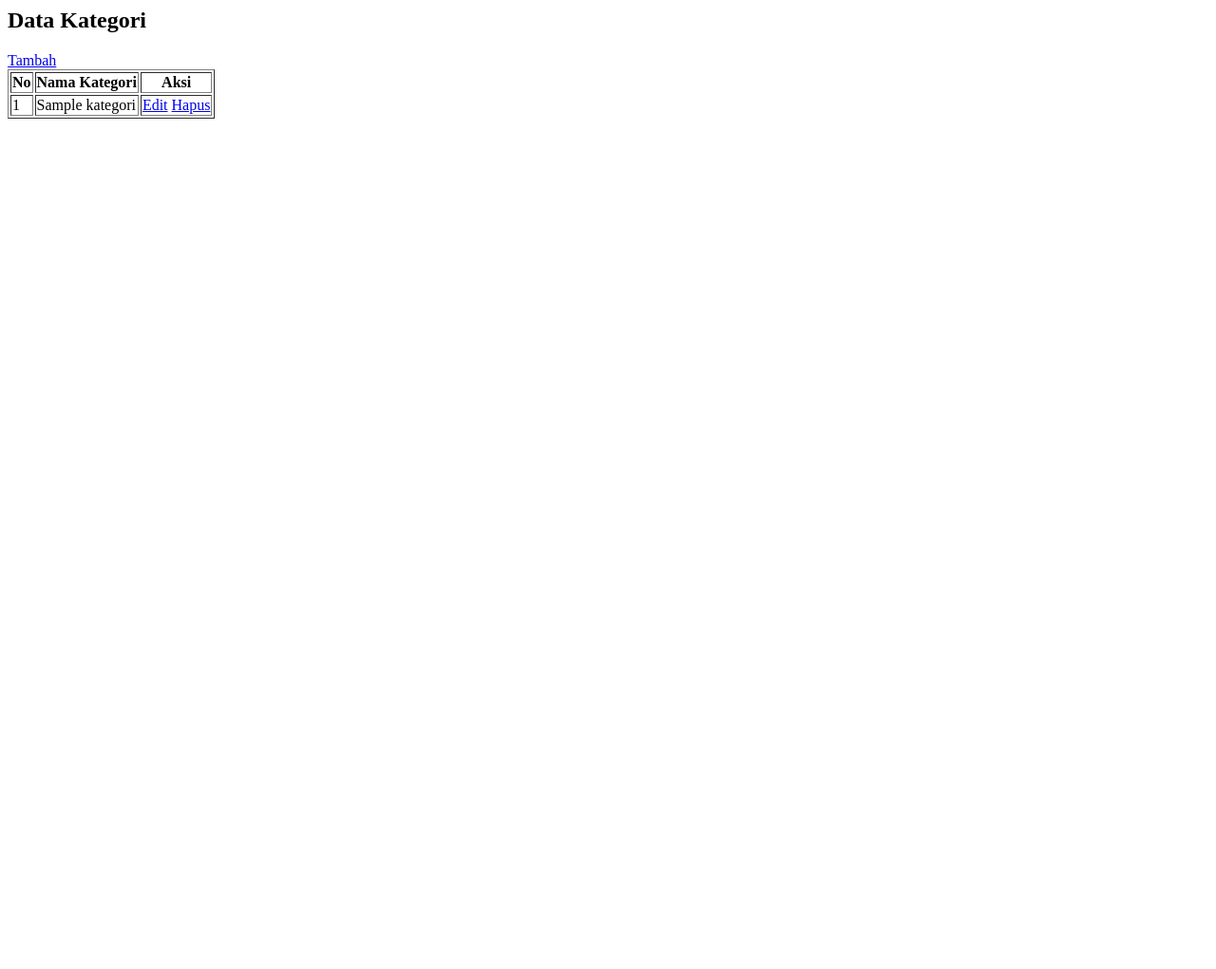
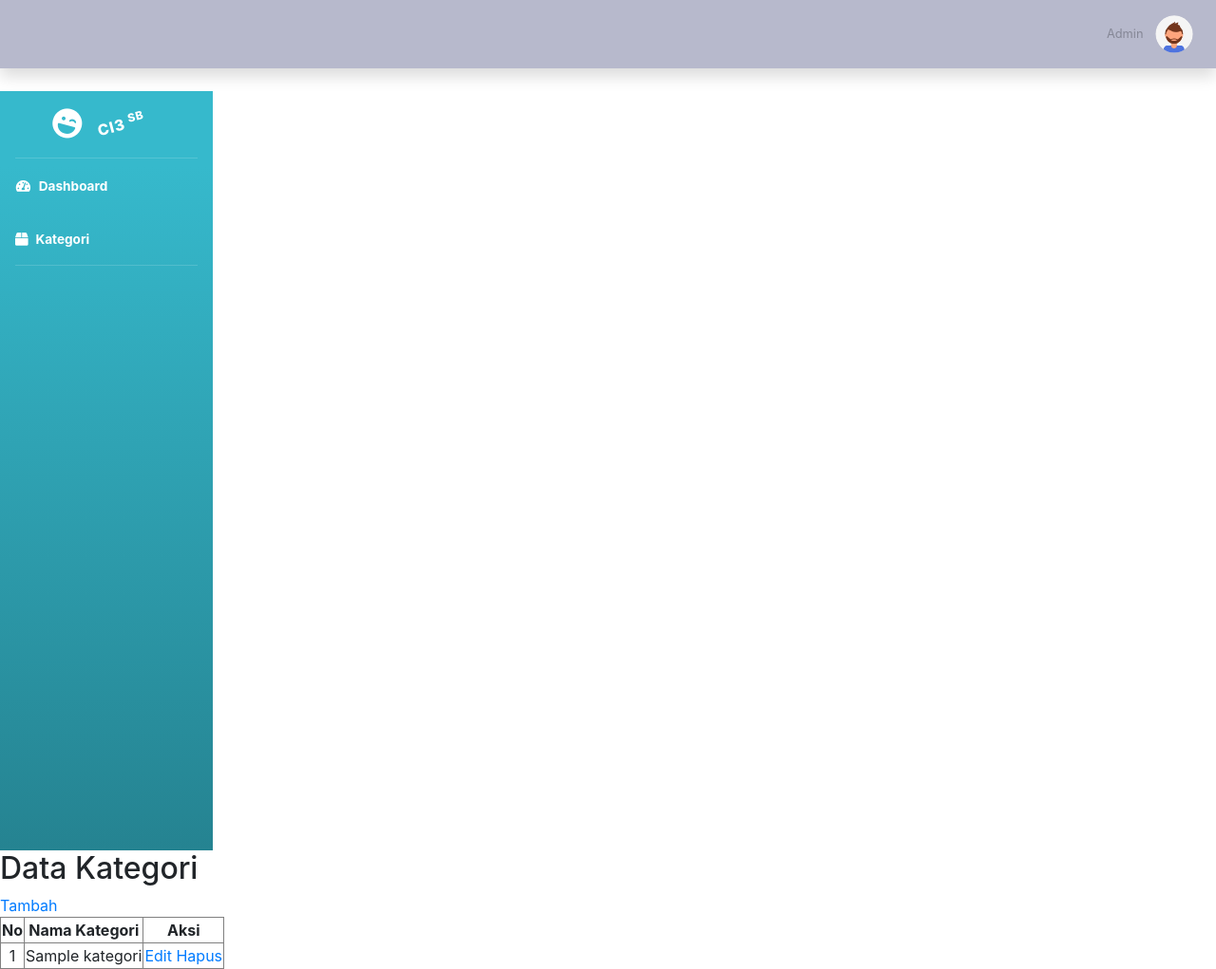
Before and after one commit to fhendayati/FitrianaHendayatiCA24, a CodeIgniter app: page /database/kategori in a window 1280 px wide. Shown: the whole page at 95% size. Before the commit the page ends 125 px from the top, so only its background shows below. Run offline with CodeIgniter, Linux system fonts and the light colour scheme; tables that the repository leaves empty or names only in its code hold one stand-in row (values such as "Sample post"); some libraries are stand-ins or nearby versions.

Commit message:
template2

```diff
--- a/application/controllers/kategori.php
+++ b/application/controllers/kategori.php
@@ -12,7 +12,11 @@ class kategori extends CI_Controller {
     public function index()
     {
         $data['kategori'] = $this->kategori_model->get_all();
+        $this->load->view('templates/header', $data);
+        $this->load->view('templates/topbar', $data);
+        $this->load->view('templates/sidebar', $data);
         $this->load->view('kategori/index', $data);
+        $this->load->view('templates/footer', $data);
     }
 
     public function tambah()
--- a/application/views/kategori/index.php
+++ b/application/views/kategori/index.php
@@ -3,7 +3,7 @@
 <a href="<?= site_url('kategori/tambah'); ?>">Tambah</a>
 
 <table border="1">
-    <tr>
+    <tr align="center">
         <th>No</th>
         <th>Nama Kategori</th>
         <th>Aksi</th>
@@ -11,9 +11,9 @@
 
     <?php $no=1; foreach($kategori as $k): ?>
     <tr>
-        <td><?= $no++; ?></td>
+        <td align="center"><?= $no++; ?></td>
         <td><?= $k->nama_kategori; ?></td>
-        <td>
+        <td align="center">
             <a href="<?= site_url('kategori/edit/'.$k->id); ?>">Edit</a>
             <a href="<?= site_url('kategori/hapus/'.$k->id); ?>" onclick="return confirm('Yakin?')">Hapus</a>
         </td>
--- /dev/null
+++ b/application/views/templates/footer.php
@@ -0,0 +1,10 @@
+</div>
+</div>
+</div>
+
+<script src="<?= base_url('assets/vendor/jquery/jquery.min.js');?>"></script>
+<script src="<?= base_url('assets/vendor/bootstrap/js/bootstrap.bundle.min.js');?>"></script>
+<script src="<?= base_url('assets/js/sb-admin.min.js');?>"></script>
+
+</body>
+</html>
--- /dev/null
+++ b/application/views/templates/header.php
@@ -0,0 +1,17 @@
+<!DOCTYPE html>
+<html lang="en">
+    <head>
+        <meta charset="utf-8">
+        <title>Perpustakaan - CI3 SB admin</title>
+        <link href="<?= base_url('assets/vendor/fontawesome-free/css/all.min.css') ?>" rel="stylesheet">
+            <link href="<?= base_url('assets/css/sb-admin-2.min.css') ?>" rel="stylesheet">
+                <link href="<?= base_url('assets/vendor/bootstrap/css/bootstrap.min.css') ?>" rel="stylesheet">
+    </head>
+    <body id="page-top">
+        <div id="wrapper">
+            <div id="content-wrapper" class="d-flex flex-column">
+                <div id="content">
+                </div>
+            </div>
+        </div>
+    </body>
--- /dev/null
+++ b/application/views/templates/sidebar.php
@@ -0,0 +1,27 @@
+<ul class="navbar-nav bg-gradient-info sidebar sidebar-dark accordion" id="accordionSidebar">
+    <a class="sidebar-brand d-flex align-items-center justify-content-center" href="<?= site_url('dashboard')?>">
+        <div class="sidebar-brand-icon rotate-15">
+            <i class="fas fa-laugh-wink"></i>
+        </div>
+        <div class="sidebar-brand-text rotate-n-15 mx-3"> CI3 <sup>SB</sup></div>
+    </a>
+
+    <hr class="sidebar-divider my-0">
+
+    <li class="nav-item active">
+        <a class="nav-link" href="#">
+            <i class="fas fa-fw fa-tachometer-alt"></i>
+            <span>Dashboard</span>
+        </a>
+    </li>
+
+    <li class="nav-item active">
+        <a class="nav-link" href="<?= site_url('kategori') ?>">
+            <i class="fas fa-box"></i>
+            <span>Kategori</span>
+        </a>
+    </li>
+
+    <hr class="sidebar-divider d-none d-md-block">
+
+</ul>
--- /dev/null
+++ b/application/views/templates/topbar.php
@@ -0,0 +1,27 @@
+<nav class="navbar navbar-expand navbar-light bg-gray-500 topar mb-4 static top shadow">
+
+<button id="sidebarToogleTop" class="btn btn-link d-md-none rounded-circle mr-3">
+    <i class="fa fa-bars"></i>
+</button>
+
+<ul class="navbar-nav ml-auto">
+    <li class="nav-item dropdown no-arrow">
+        <a class ="nav-link dropdown-toogle" href="#" id="userDropdown" role="button" data-toogle="dropdown" aria-haspopup="true" aria-expanded="false">
+            <span class="mr-2 d-none d-lg-inline text-gray-600 small">Admin</span>
+            <img class="img-profile rounded-circle" src="<?= base_url('assets/img/undraw_profile_2.svg')?>" width="40">
+        </a>
+    <div class="dropdown-menu dropdown-menu-right shadow animated--grow-in" aria-labelledby="userDropdown">
+        <a class="dropdown-item" href="#">
+            <i class="fas fa-user fa-sm fa-fw mr-2 text-gray-400">Profile</i>
+        </a>
+        <div class="dropdown-divider"></div>
+        <span class="dropdown-item text-muted small">Last login:</span>
+        <div class="dropdown-divider"></div>
+        <a class="dropdown-item" href="<?= site_url('auth/logout')?>">
+            <i class="fas fa-sign-out-all fa-sm fa-fw mr-2 text-gray-400">Logout</i>
+        </a>
+    </div>
+    </li>
+</ul>
+
+</nav>
```
